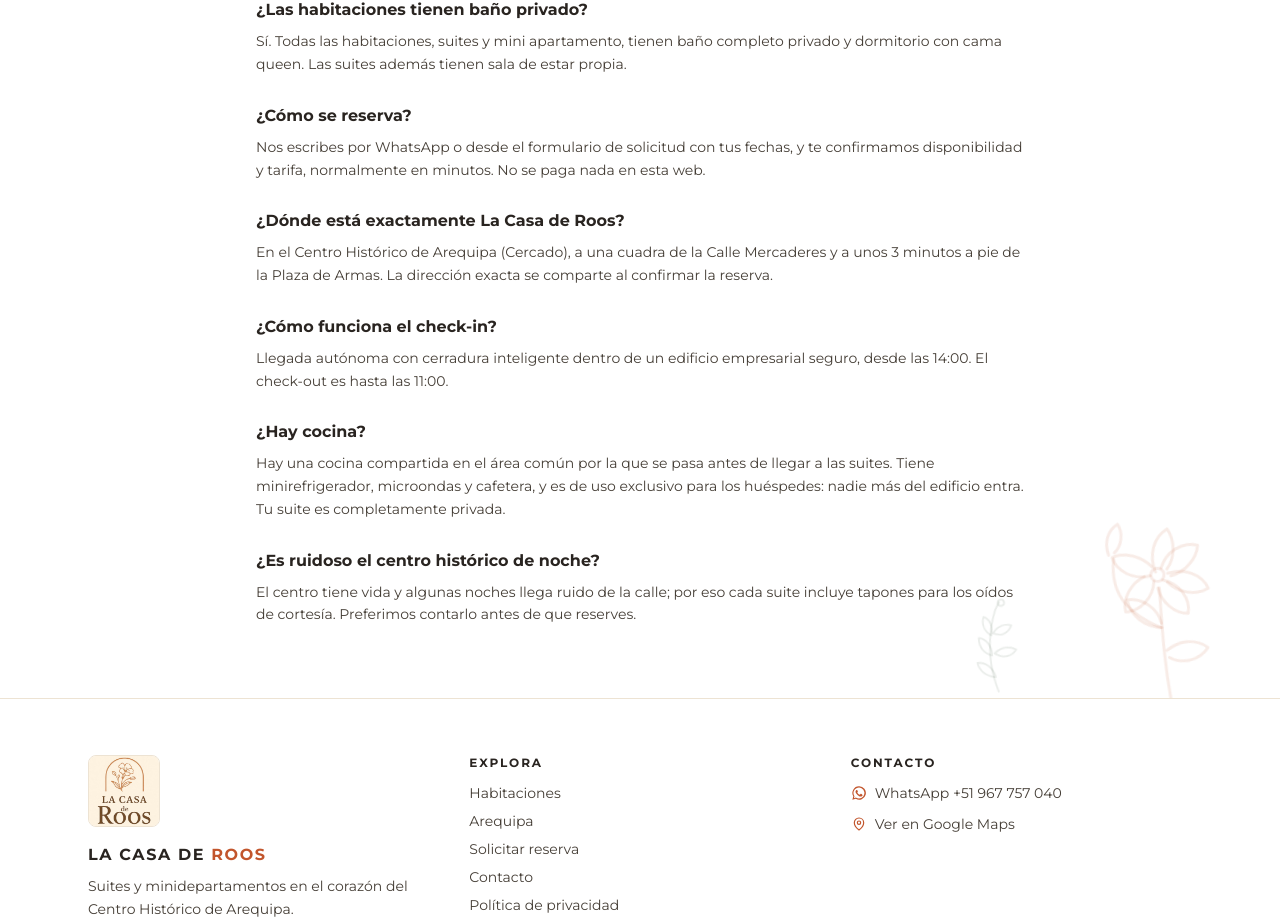
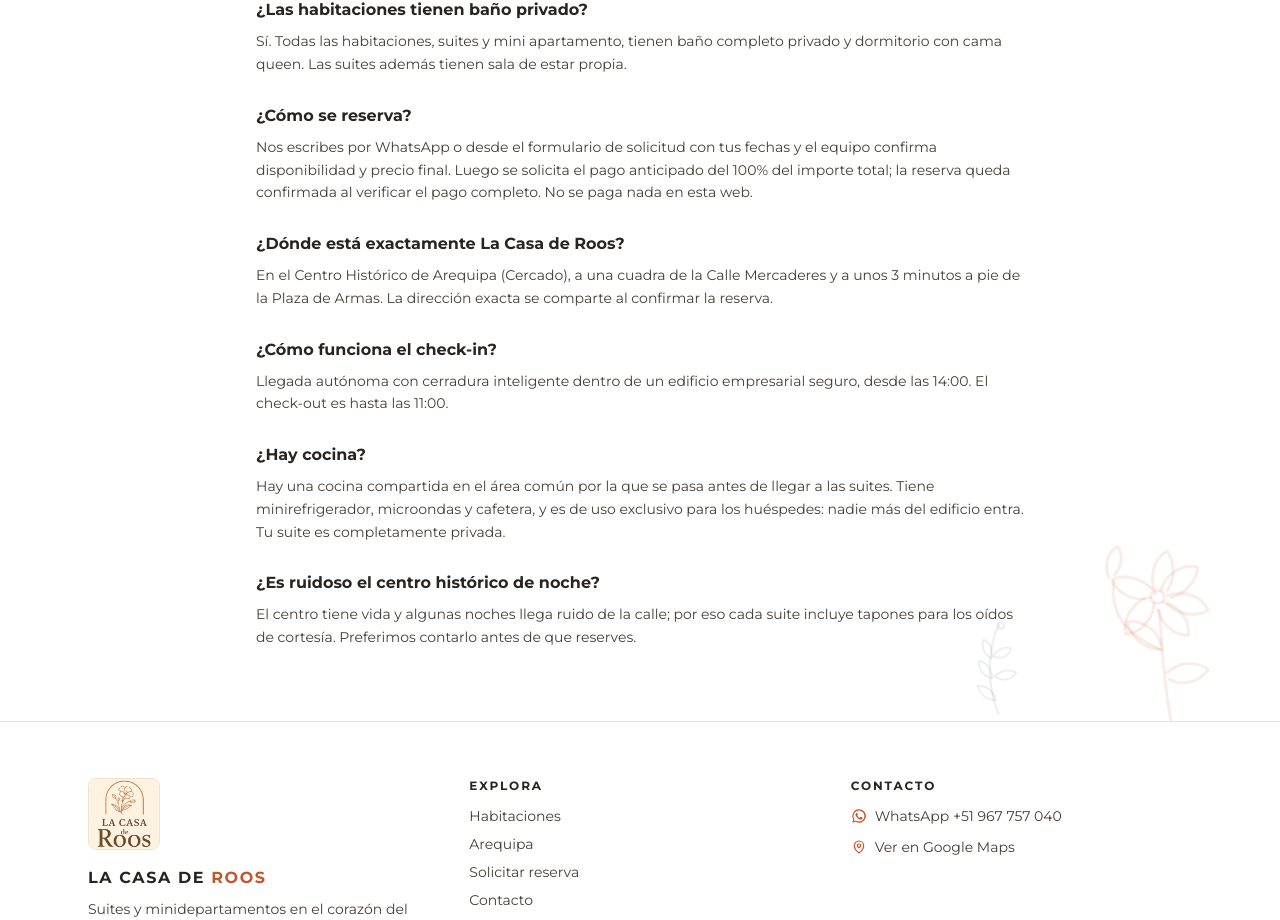
Before and after one commit to GeLX7/la-casa-de-roos, a Next.js app: page /habitaciones in a window 1280 px wide. Shown: the part 2032-2952 px from the top of the page. Built offline with nearby package versions, Linux system fonts and the light colour scheme; no server answers.

Commit message:
fix(web): pago 100% y textos de atención en src/app/habitaciones/page.tsx

```diff
--- a/src/app/habitaciones/page.tsx
+++ b/src/app/habitaciones/page.tsx
@@ -23,7 +23,7 @@ const faqs = [
   },
   {
     q: "¿Cómo se reserva?",
-    a: "Nos escribes por WhatsApp o desde el formulario de solicitud con tus fechas, y te confirmamos disponibilidad y tarifa, normalmente en minutos. No se paga nada en esta web.",
+    a: "Nos escribes por WhatsApp o desde el formulario de solicitud con tus fechas y el equipo confirma disponibilidad y precio final. Luego se solicita el pago anticipado del 100% del importe total; la reserva queda confirmada al verificar el pago completo. No se paga nada en esta web.",
   },
   {
     q: "¿Dónde está exactamente La Casa de Roos?",
```
